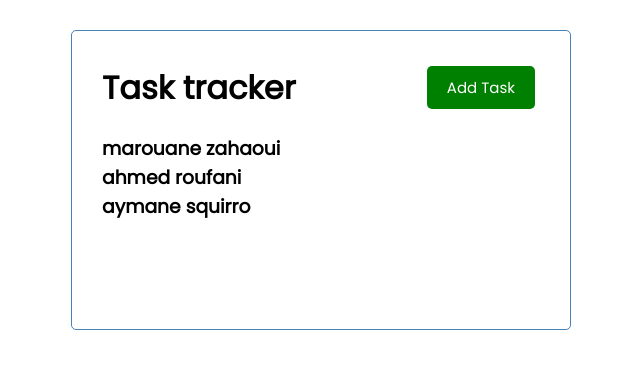
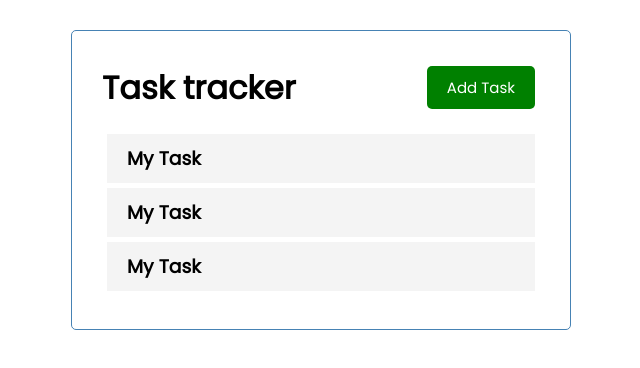
Before and after one commit to marouaneXan/Simple-app-with-reactjs, a React (Create React App) app: page / in a window 1280 px wide. Shown: the top 368 px of the page, without its empty margins (319-959 px from the left). Built offline with nearby package versions, Linux system fonts and the light colour scheme.

Commit message:
add component Task.js

```diff
--- /dev/null
+++ b/src/components/Task.js
@@ -0,0 +1,8 @@
+const Task = () => {
+  return (
+    <div className="task">
+        <h3>My Task</h3>
+    </div>
+  )
+}
+export default Task
--- a/src/components/Tasks.js
+++ b/src/components/Tasks.js
@@ -1,9 +1,9 @@
-import React from 'react'
+import Task from './Task'
 const Tasks = (props) => {
   return (
     <div>
       {props.tasks.map((task) => (
-        <h3 key={task.id}>{task.text}</h3>
+        <Task key={task.id} task={task}/>
       ))}
     </div>
   )
```
